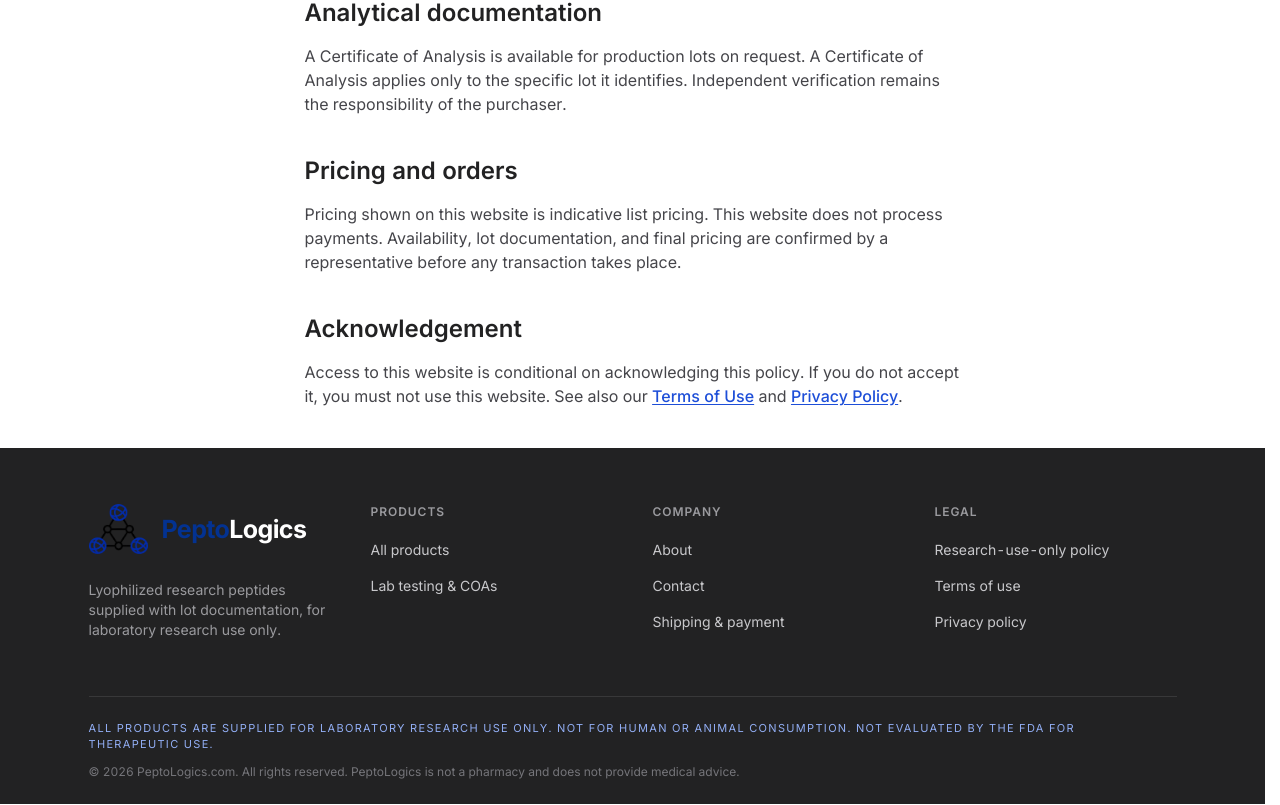
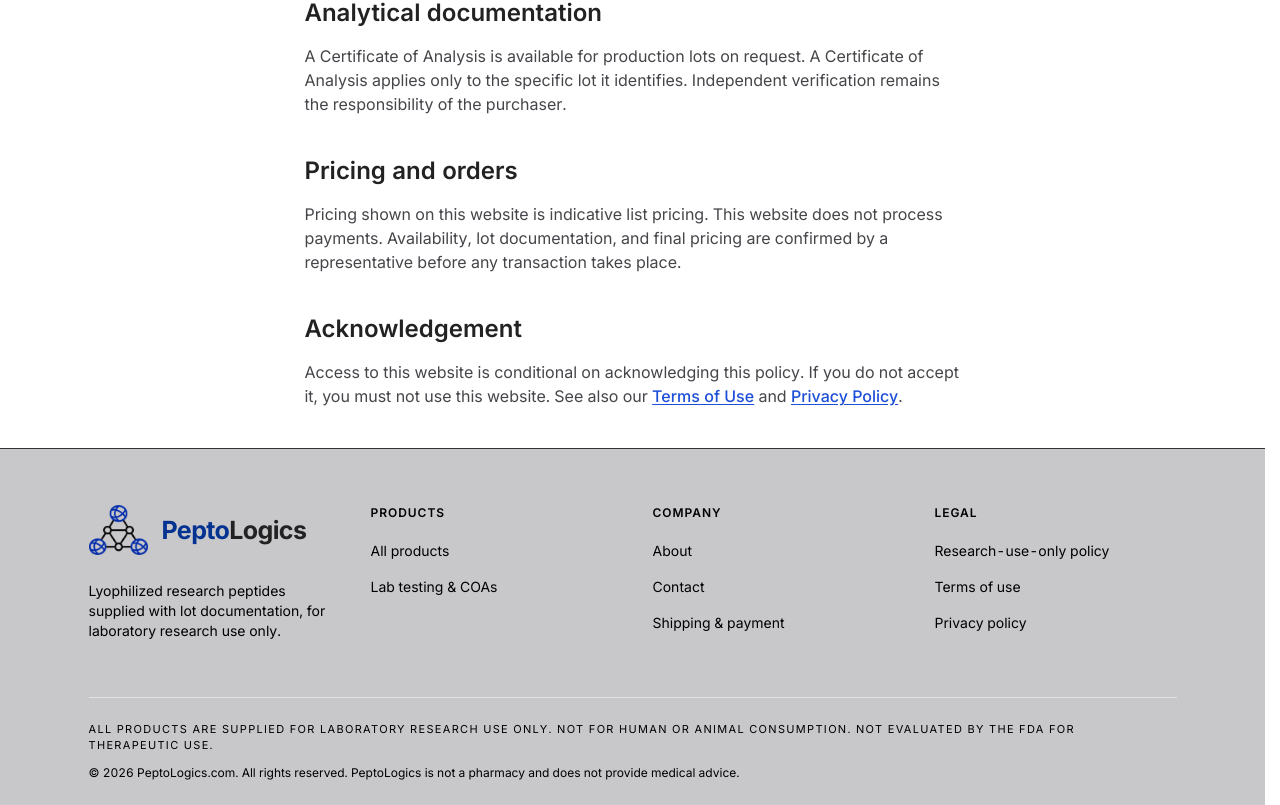
Before and after one commit to Rumiq-Technologies-Ltd/peptologics, a Next.js app: page /research-use-only in a window 1280 px wide. Shown: the part 1625-2430 px from the top of the page. Built offline with nearby package versions, Linux system fonts and the light colour scheme; no server answers.

Commit message:
fix/ footer bg color and text changed

```diff
--- a/src/components/layout/SiteFooter.tsx
+++ b/src/components/layout/SiteFooter.tsx
@@ -46,23 +46,33 @@ const FOOTER_SECTIONS = [
   },
 ] as const;
 
+/**
+ * Site footer.
+ *
+ * Light rather than the near-black it used to be, and the reason is the mark. The
+ * client's glyph is a black lattice with blue spheres on transparency — on `ink-950`
+ * the lattice was the same colour as the surface behind it, so the logo lost its
+ * structure and read as three disconnected dots.
+ *
+ * `ink-100` rather than the `ink-50` of the muted page bands: a page ending in a muted
+ * section would otherwise run straight into the footer as one undifferentiated block.
+ * One step darker plus the top border reads as a distinct region while staying inside
+ * the same neutral ramp the rest of the site uses.
+ */
 export function SiteFooter() {
   return (
-    <footer className="on-dark bg-ink-950 text-ink-300 mt-auto">
+    <footer className="bg-ink-300 text-ink-900 border-ink-800 mt-auto border-t">
       <Container>
         <div className="grid gap-10 py-14 sm:grid-cols-2 lg:grid-cols-4">
           <div>
             {/*
-              The same lockup the header uses — mark plus wordmark, no tagline. The
-              tagline was dropped because it wrapped to two lines in this column and
-              repeated the strapline sitting directly beneath it.
+              The same lockup the header uses, and now the same tone too. The surface is
+              light, so the wordmark's default `ink-950` is correct here — `tone="dark"`
+              would render it white and invisible.
+            */}
+            <BrandLogo variant="mark" size={50} />
 
-              `tone="dark"` is the one difference, and it is not cosmetic: the wordmark
-              is ink-950 by default, which is this surface's own colour.
-            */}
-            <BrandLogo variant="mark" size={50} tone="dark" />
-
-            <p className="text-ink-400 mt-5 max-w-xs text-sm">
+            <p className="text-black mt-5 max-w-xs text-sm">
               Lyophilized research peptides supplied with lot documentation, for laboratory research
               use only.
             </p>
@@ -70,7 +80,7 @@ export function SiteFooter() {
 
           {FOOTER_SECTIONS.map((section) => (
             <nav key={section.heading} aria-labelledby={`footer-${section.heading}`}>
-              <h2 id={`footer-${section.heading}`} className="text-eyebrow text-ink-400 uppercase">
+              <h2 id={`footer-${section.heading}`} className="text-eyebrow text-black uppercase">
                 {section.heading}
               </h2>
               <ul className="mt-4 flex flex-col gap-3">
@@ -78,7 +88,7 @@ export function SiteFooter() {
                   <li key={link.href}>
                     <Link
                       href={link.href}
-                      className="text-ink-300 text-sm underline-offset-4 hover:text-white hover:underline"
+                      className="text-black hover:text-brand-800 text-sm underline-offset-4 hover:underline"
                     >
                       {link.label}
                     </Link>
@@ -90,10 +100,10 @@ export function SiteFooter() {
         </div>
 
         {contactEmail ? (
-          <div className="flex flex-wrap gap-x-8 gap-y-3 border-t border-white/10 py-6">
+          <div className="border-ink-200 flex flex-wrap gap-x-8 gap-y-3 border-t py-6">
             <a
               href={`mailto:${contactEmail}`}
-              className="text-ink-300 inline-flex items-center gap-2 text-sm hover:text-white"
+              className="text-ink-700 hover:text-brand-800 inline-flex items-center gap-2 text-sm"
             >
               <MailIcon className="size-4" aria-hidden="true" />
               {contactEmail}
@@ -101,9 +111,15 @@ export function SiteFooter() {
           </div>
         ) : null}
 
-        <div className="border-t border-white/10 py-6">
-          <p className="text-tagline text-brand-300 uppercase">{COMPLIANCE_NOTICE_LONG}</p>
-          <p className="text-ink-500 mt-3 text-xs">
+        <div className="border-ink-200 border-t py-6">
+          {/*
+            `brand-800` rather than the `brand-300` this line carried on the dark
+            surface. The pale tint measured 1.6:1 here — it was chosen to be readable
+            against near-black, and inverting the surface without re-picking it would
+            have left the compliance notice the least legible text on the page.
+          */}
+          <p className="text-tagline text-black uppercase">{COMPLIANCE_NOTICE_LONG}</p>
+          <p className="text-black mt-3 text-xs">
             © {COPYRIGHT_YEAR} {SITE_NAME}.com. All rights reserved. {SITE_NAME} is not a pharmacy
             and does not provide medical advice.
           </p>
```
